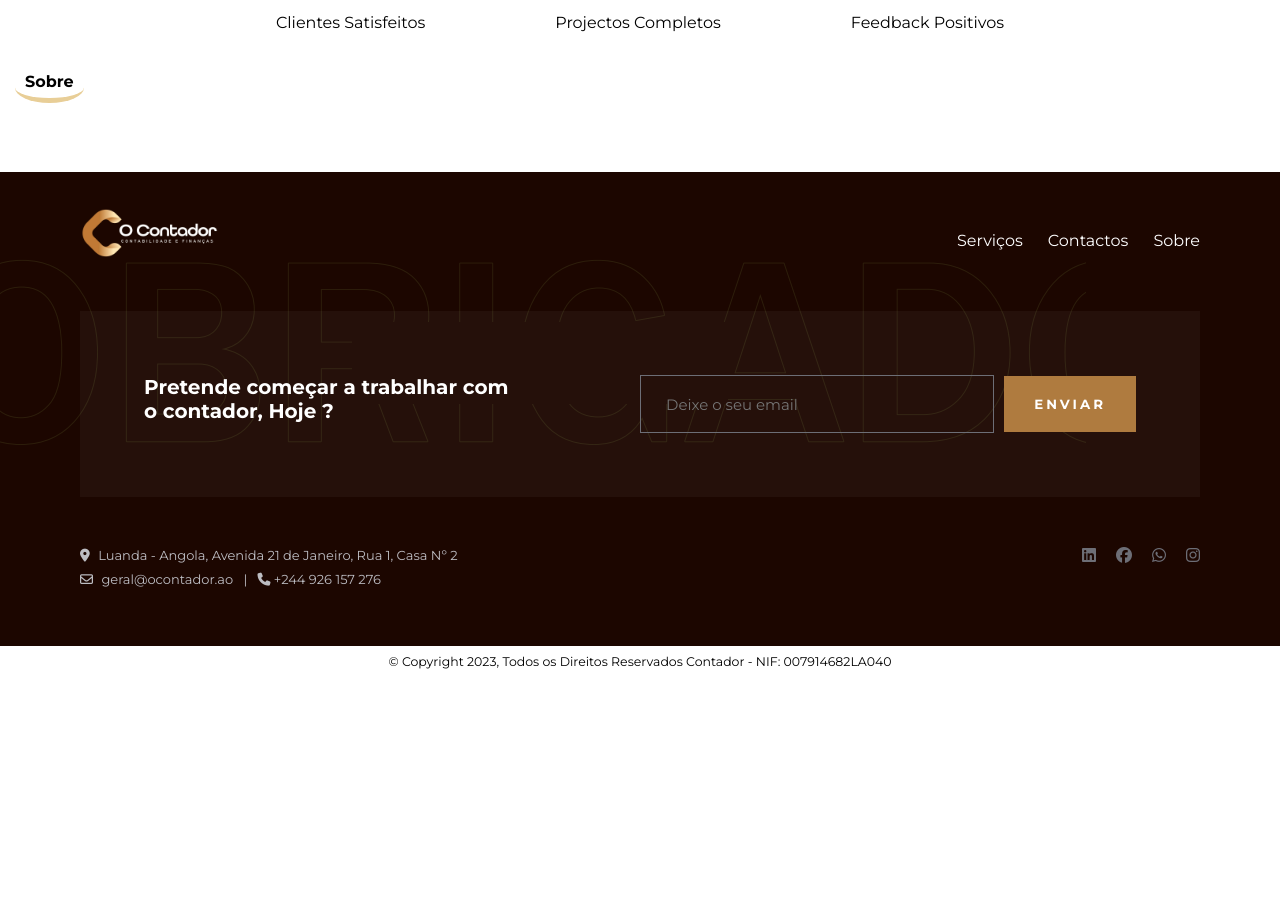
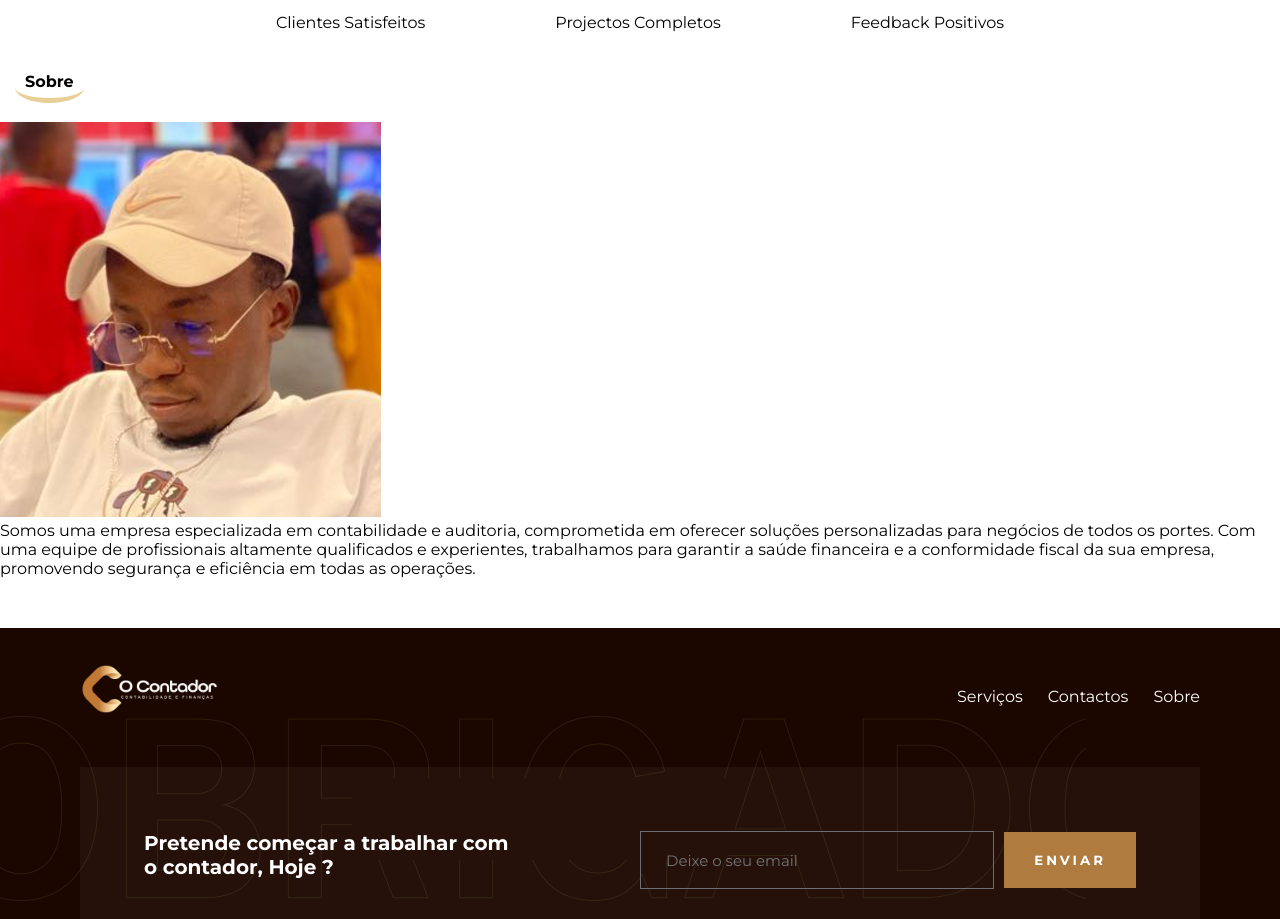
Before and after one commit to josedomingos919/o-contador-site, a React (Vite) app: page / in a window 1280 px wide. Shown: the part 2004-2923 px from the top of the page. Before the commit the page ends 2680 px from the top, so only its background shows below. Built offline with nearby package versions, Linux system fonts and the light colour scheme.

Commit message:
feat: add CEO image

```diff
--- a/src/components/session2/index.jsx
+++ b/src/components/session2/index.jsx
@@ -1,4 +1,6 @@
 import * as S from "./styles";
+
+import image from "../../assets/CEO.png";
 
 export const Session2 = () => {
   return (
@@ -25,6 +27,21 @@ export const Session2 = () => {
       <S.CardContainer id="sobre">
         <S.LabelServices>Sobre</S.LabelServices>
       </S.CardContainer>
+      <S.AboutContent>
+        <S.AboutImageContent>
+          <S.AboutImage src={image} />
+        </S.AboutImageContent>
+        <S.AboutInfo>
+          <S.AboutInfo1>
+            Somos uma empresa especializada em contabilidade e auditoria,
+            comprometida em oferecer soluções personalizadas para negócios de
+            todos os portes. Com uma equipe de profissionais altamente
+            qualificados e experientes, trabalhamos para garantir a saúde
+            financeira e a conformidade fiscal da sua empresa, promovendo
+            segurança e eficiência em todas as operações.
+          </S.AboutInfo1>
+        </S.AboutInfo>
+      </S.AboutContent>
     </S.Container>
   );
 };
--- a/src/components/session2/styles.js
+++ b/src/components/session2/styles.js
@@ -136,3 +136,19 @@ export const LabelServices = styled.label`
   border-radius: 50%;
   margin-left: 35px;
 `;
+
+export const AboutContent = styled.div`
+  display: flex;
+  flex-direction: column;
+  justify-content: space-between;
+`;
+
+export const AboutImage = styled.img``;
+
+export const AboutImageContent = styled.div``;
+
+export const AboutInfo = styled.div``;
+
+export const AboutInfo1 = styled.div``;
+
+export const AboutInfo2 = styled.div``;
```
Also changed, not shown: src/assets/CEO.png (added).
